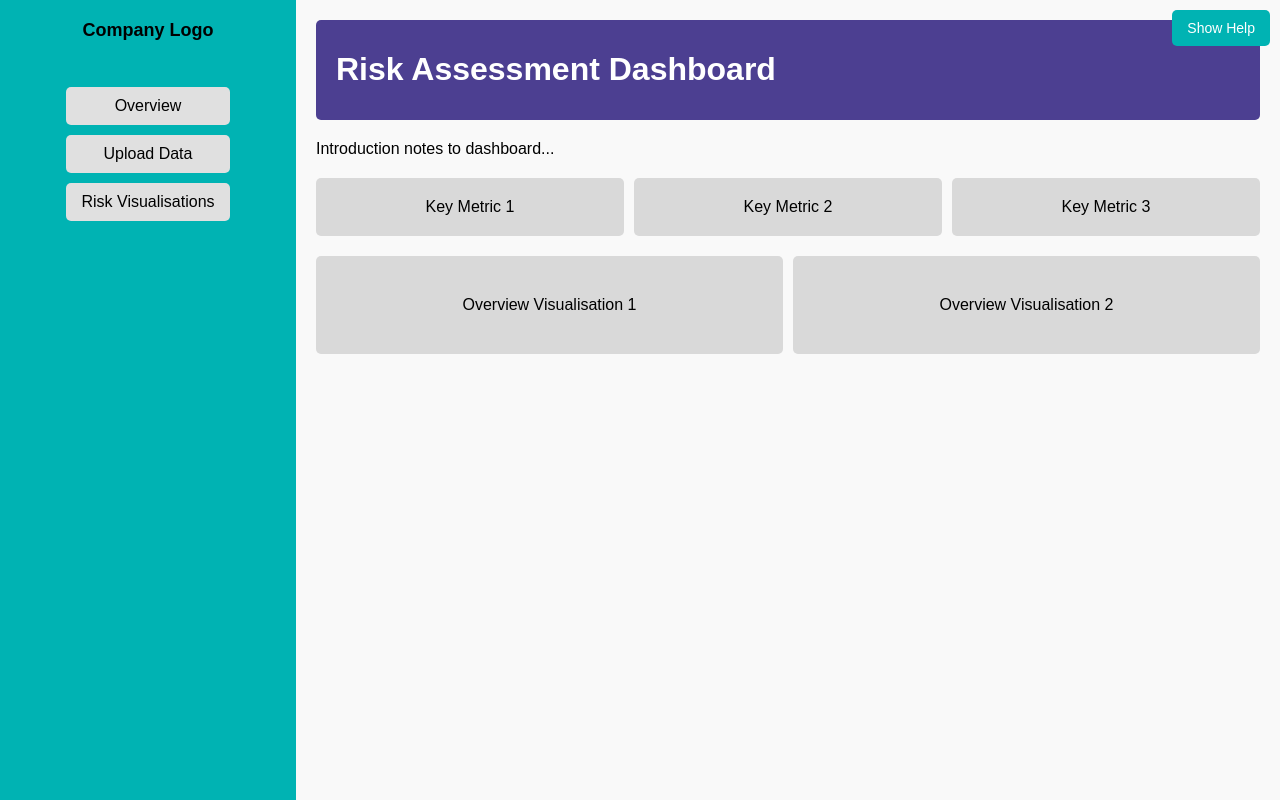
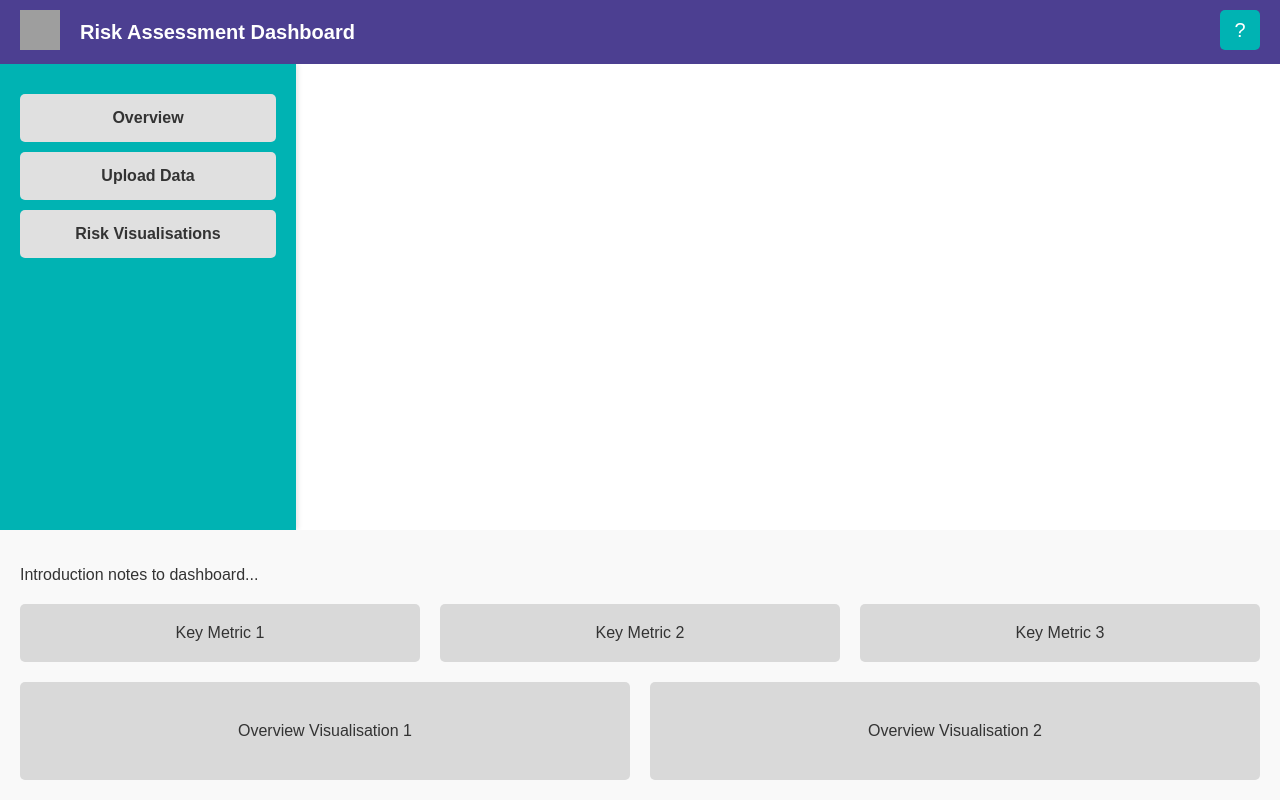
Before and after one commit to talia-lyon/Software-Engineering-Summative1-2025, a Flask app: page / in a window 1280 px wide. Run offline with Flask 3, Linux system fonts and the light colour scheme; grey boxes are pictures that could not be loaded.

Commit message:
refining static design

```diff
--- a/app/static/styles.css
+++ b/app/static/styles.css
@@ -2,43 +2,84 @@
 body {
     margin: 0;
     font-family: Arial, sans-serif;
+    color: #333;
 }
 
 .dashboard-container {
     display: flex;
     height: 100vh;
+    flex-direction: column;
+}
+
+/* Top Banner */
+.top-banner {
+    display: flex;
+    align-items: center;
+    background-color: #4c3f91;
+    color: white;
+    padding: 10px 20px;
+    position: relative;
+}
+
+.logo img {
+    width: 40px;
+    height: 40px;
+    margin-right: 20px;
+}
+
+.top-banner h1 {
+    font-size: 20px;
+    margin: 0;
+    flex-grow: 1;
+    text-align: left;
+}
+
+.help-button {
+    position: absolute;
+    right: 20px;
+    top: 10px;
+}
+
+.help-button button {
+    background-color: #00b3b3;
+    color: white;
+    border: none;
+    border-radius: 5px;
+    width: 40px;
+    height: 40px;
+    font-size: 20px;
+    cursor: pointer;
+}
+
+.help-button button:hover {
+    background-color: #008a8a;
 }
 
 /* Sidebar */
 .sidebar {
     background-color: #00b3b3;
     width: 20%;
+    height: calc(100vh - 60px); /* Adjust for banner height */
     display: flex;
     flex-direction: column;
-    align-items: center;
     padding: 20px;
     box-shadow: 2px 0 5px rgba(0, 0, 0, 0.1);
-}
-
-.logo {
-    font-size: 18px;
-    font-weight: bold;
-    margin-bottom: 30px;
 }
 
 .sidebar nav ul {
     list-style: none;
     padding: 0;
-    width: 100%;
+    margin: 0;
 }
 
 .sidebar nav ul li {
     background: #e0e0e0;
     margin: 10px 0;
-    padding: 10px 15px;
+    padding: 15px;
     text-align: center;
     border-radius: 5px;
     cursor: pointer;
+    font-weight: bold;
 }
 
 .sidebar nav ul li:hover {
@@ -52,21 +93,14 @@ body {
     background-color: #f9f9f9;
 }
 
-.header {
-    background-color: #4c3f91;
-    color: white;
-    padding: 10px 20px;
-    border-radius: 5px;
-    margin-bottom: 20px;
-}
-
 .intro {
     margin-bottom: 20px;
+    font-size: 16px;
 }
 
 .key-metrics {
     display: flex;
-    gap: 10px;
+    justify-content: space-between;
     margin-bottom: 20px;
 }
 
@@ -76,11 +110,20 @@ body {
     text-align: center;
     padding: 20px;
     border-radius: 5px;
+    margin: 0 10px;
+}
+
+.metric:first-child {
+    margin-left: 0;
+}
+
+.metric:last-child {
+    margin-right: 0;
 }
 
 .visualisations {
     display: flex;
-    gap: 10px;
+    gap: 20px;
 }
 
 .visualisation {
@@ -90,24 +133,3 @@ body {
     padding: 40px;
     border-radius: 5px;
 }
-
-/* Help Button */
-.help-button {
-    position: absolute;
-    top: 10px;
-    right: 10px;
-}
-
-.help-button button {
-    background-color: #00b3b3;
-    color: white;
-    border: none;
-    border-radius: 5px;
-    padding: 10px 15px;
-    cursor: pointer;
-    font-size: 14px;
-}
-
-.help-button button:hover {
-    background-color: #008a8a;
-}
--- a/app/templates/index.html
+++ b/app/templates/index.html
@@ -8,9 +8,19 @@
 </head>
 <body>
     <div class="dashboard-container">
+        <!-- Top Banner -->
+        <div class="top-banner">
+            <div class="logo">
+                <img src="logo-placeholder.png" alt="Company Logo">
+            </div>
+            <h1>Risk Assessment Dashboard</h1>
+            <div class="help-button">
+                <button>?</button>
+            </div>
+        </div>
+
         <!-- Sidebar -->
         <div class="sidebar">
-            <div class="logo">Company Logo</div>
             <nav>
                 <ul>
                     <li>Overview</li>
@@ -22,9 +32,6 @@
 
         <!-- Main Content -->
         <div class="main-content">
-            <header class="header">
-                <h1>Risk Assessment Dashboard</h1>
-            </header>
             <section class="intro">
                 <p>Introduction notes to dashboard...</p>
             </section>
@@ -38,11 +45,6 @@
                 <div class="visualisation">Overview Visualisation 2</div>
             </section>
         </div>
-
-        <!-- Help Button -->
-        <div class="help-button">
-            <button>Show Help</button>
-        </div>
     </div>
 </body>
 </html>
```
